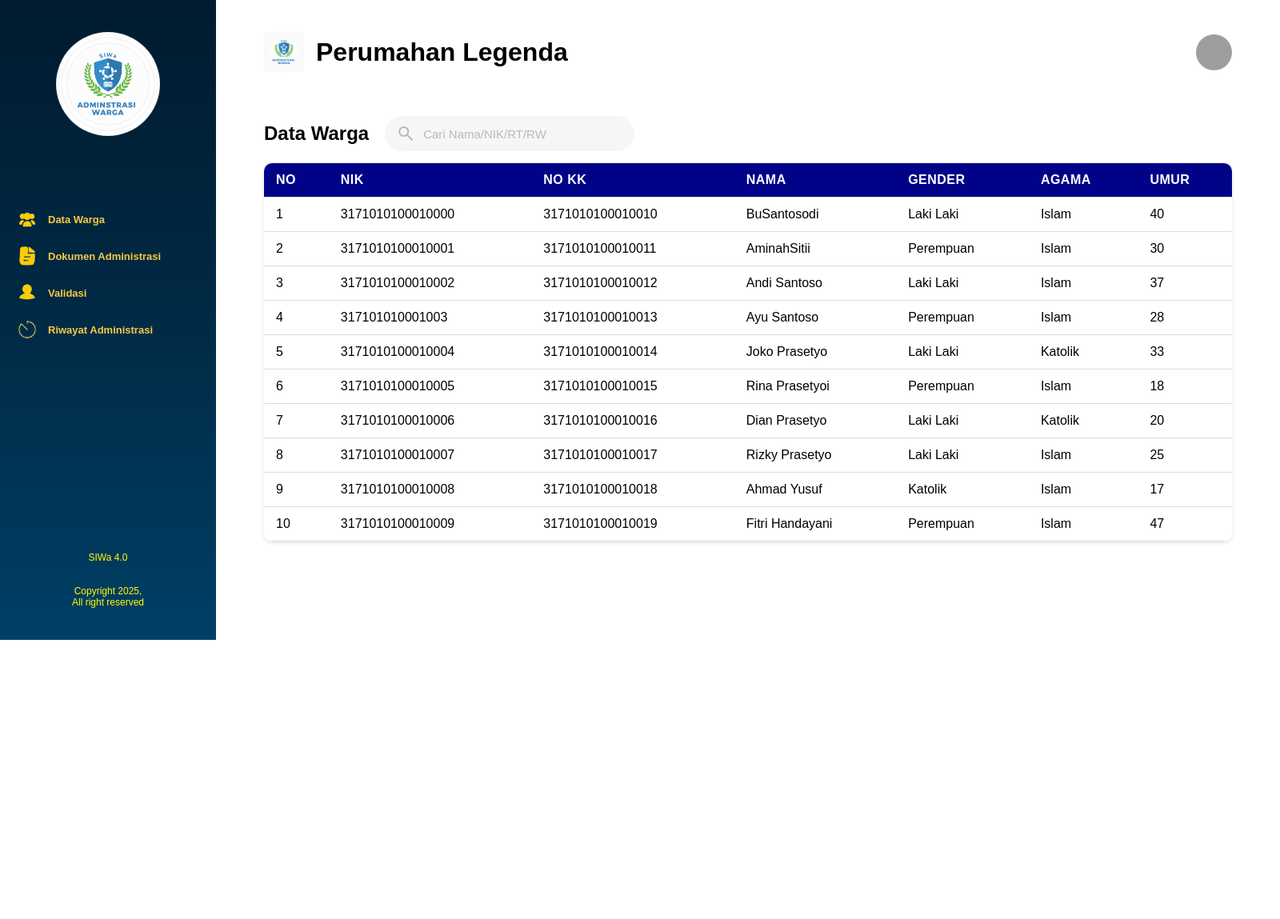
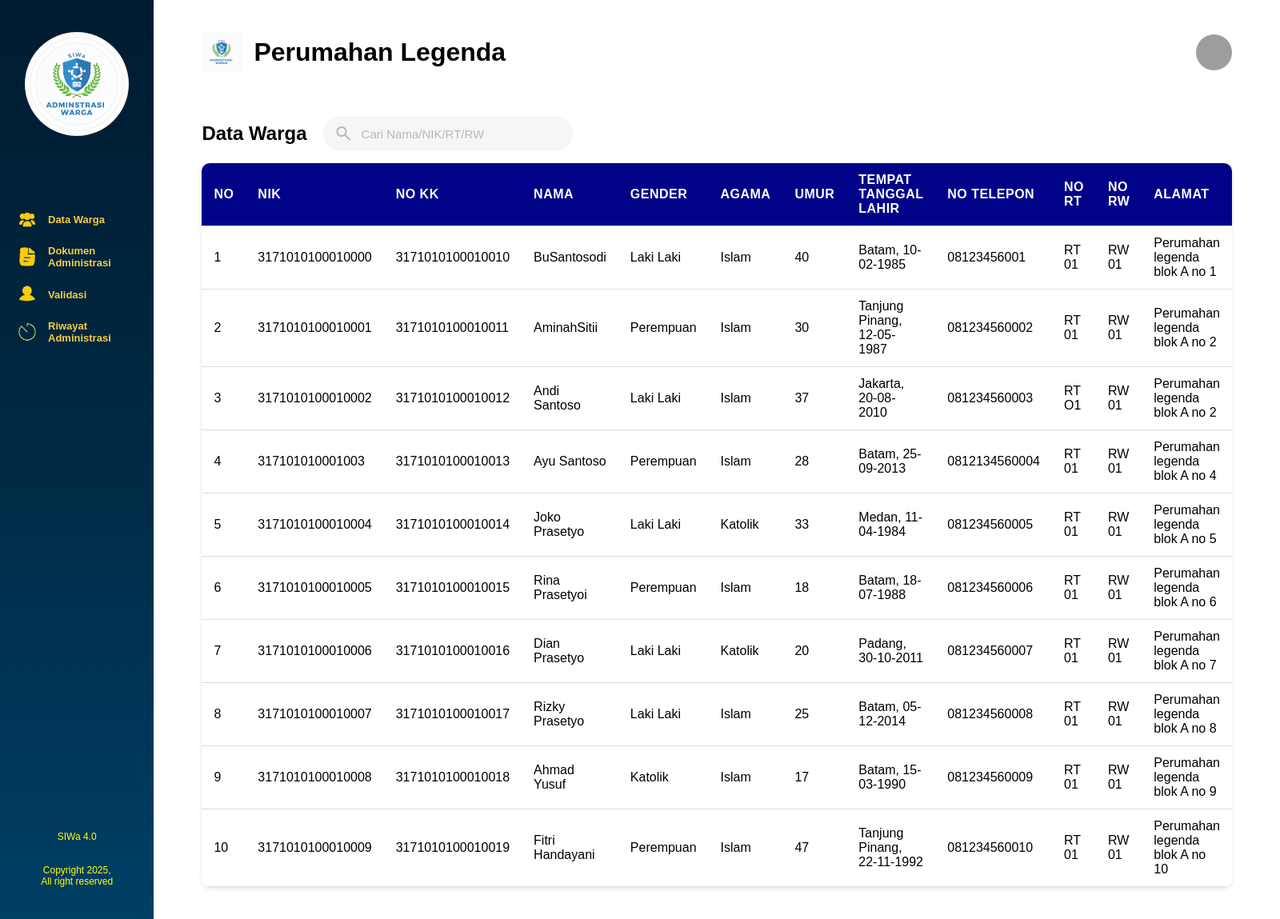
Before and after one commit to naufal7722/PBL-01, a Python web app: template template/tes.html in a window 1600 px wide. Shown: the whole page at 80% size. Before the commit the page ends 800 px from the top, so only its background shows below. Run offline with Jinja, Linux system fonts and the light colour scheme; the template is opened without the code that fills it, so the values that code supplies are empty; grey boxes are pictures that could not be loaded.

Commit message:
Update tes.html

```diff
--- a/template/tes.html
+++ b/template/tes.html
@@ -81,6 +81,11 @@
         <th>Gender</th>
         <th>Agama</th>
         <th>Umur</th>
+        <th>Tempat Tanggal Lahir</th>
+        <th>No Telepon</th>
+        <th>No RT</th>
+        <th>No RW</th>
+        <th>Alamat</th>
       </tr>
     </thead>
     <tbody>
@@ -92,6 +97,11 @@
         <td>Laki Laki</td>
         <td>Islam</td>
         <td>40</td>
+        <td>Batam, 10-02-1985</td>
+        <td>08123456001</td>
+        <td>RT 01</td>
+        <td>RW 01</td>
+        <td>Perumahan legenda blok A no 1</td>
       </tr>
       <tr>
         <td>2</td>
@@ -101,6 +111,11 @@
         <td>Perempuan</td>
         <td>Islam</td>
         <td>30</td>
+        <td>Tanjung Pinang, 12-05-1987</td>
+        <td>081234560002</td>
+        <td>RT 01</td>
+        <td>RW 01</td>
+        <td>Perumahan legenda blok A no 2</td>
       </tr>
       <tr>
         <td>3</td>
@@ -110,6 +125,11 @@
         <td>Laki Laki</td>
         <td>Islam</td>
         <td>37</td>
+        <td>Jakarta, 20-08-2010</td>
+        <td>081234560003</td>
+        <td>RT O1</td>
+        <td>RW 01</td>
+        <td>Perumahan legenda blok A no 2</td>
       </tr>
       <tr>
         <td>4</td>
@@ -119,6 +139,11 @@
         <td>Perempuan</td>
         <td>Islam</td>
         <td>28</td>
+        <td>Batam, 25-09-2013</td>
+        <td>0812134560004</td>
+        <td>RT 01</td>
+        <td>RW 01</td>
+        <td>Perumahan legenda blok A no 4</td>
       </tr>
       <tr>
         <td>5</td>
@@ -128,6 +153,11 @@
         <td>Laki Laki</td>
         <td>Katolik</td>
         <td>33</td>
+        <td>Medan, 11-04-1984</td>
+        <td>081234560005</td>
+        <td>RT 01</td>
+        <td>RW 01</td>
+        <td>Perumahan legenda blok A no 5</td>
       </tr>
       <tr>
         <td>6</td>
@@ -137,6 +167,11 @@
         <td>Perempuan</td>
         <td>Islam</td>
         <td>18</td>
+        <td>Batam, 18-07-1988</td>
+        <td>081234560006</td>
+        <td>RT 01</td>
+        <td>RW 01</td>
+        <td>Perumahan legenda blok A no 6</td>
       </tr>
       <tr>
         <td>7</td>
@@ -146,6 +181,11 @@
         <td>Laki Laki</td>
         <td>Katolik</td>
         <td>20</td>
+        <td>Padang, 30-10-2011</td>
+        <td>081234560007</td>
+        <td>RT 01</td>
+        <td>RW 01</td>
+        <td>Perumahan legenda blok A no 7</td>
       </tr>
       <tr>
         <td>8</td>
@@ -155,6 +195,11 @@
         <td>Laki Laki</td>
         <td>Islam</td>
         <td>25</td>
+        <td>Batam, 05-12-2014</td>
+        <td>081234560008</td>
+        <td>RT 01</td>
+        <td>RW 01</td>
+        <td>Perumahan legenda blok A no 8</td>
       </tr>
       <tr>
         <td>9</td>
@@ -164,6 +209,11 @@
         <td>Katolik</td>
         <td>Islam</td>
         <td>17</td>
+        <td>Batam, 15-03-1990</td>
+        <td>081234560009</td>
+        <td>RT 01</td>
+        <td>RW 01</td>
+        <td>Perumahan legenda blok A no 9</td>
       </tr>
       <tr>
         <td>10</td>
@@ -173,6 +223,11 @@
         <td>Perempuan</td>
         <td>Islam</td>
         <td>47</td>
+        <td>Tanjung Pinang, 22-11-1992</td>
+        <td>081234560010</td>
+        <td>RT 01</td>
+        <td>RW 01</td>
+        <td>Perumahan legenda blok A no 10</td>
       </tr>
 
     </tbody>
@@ -216,4 +271,5 @@
     }
   </script>
 </body>
+
 </html>
```
